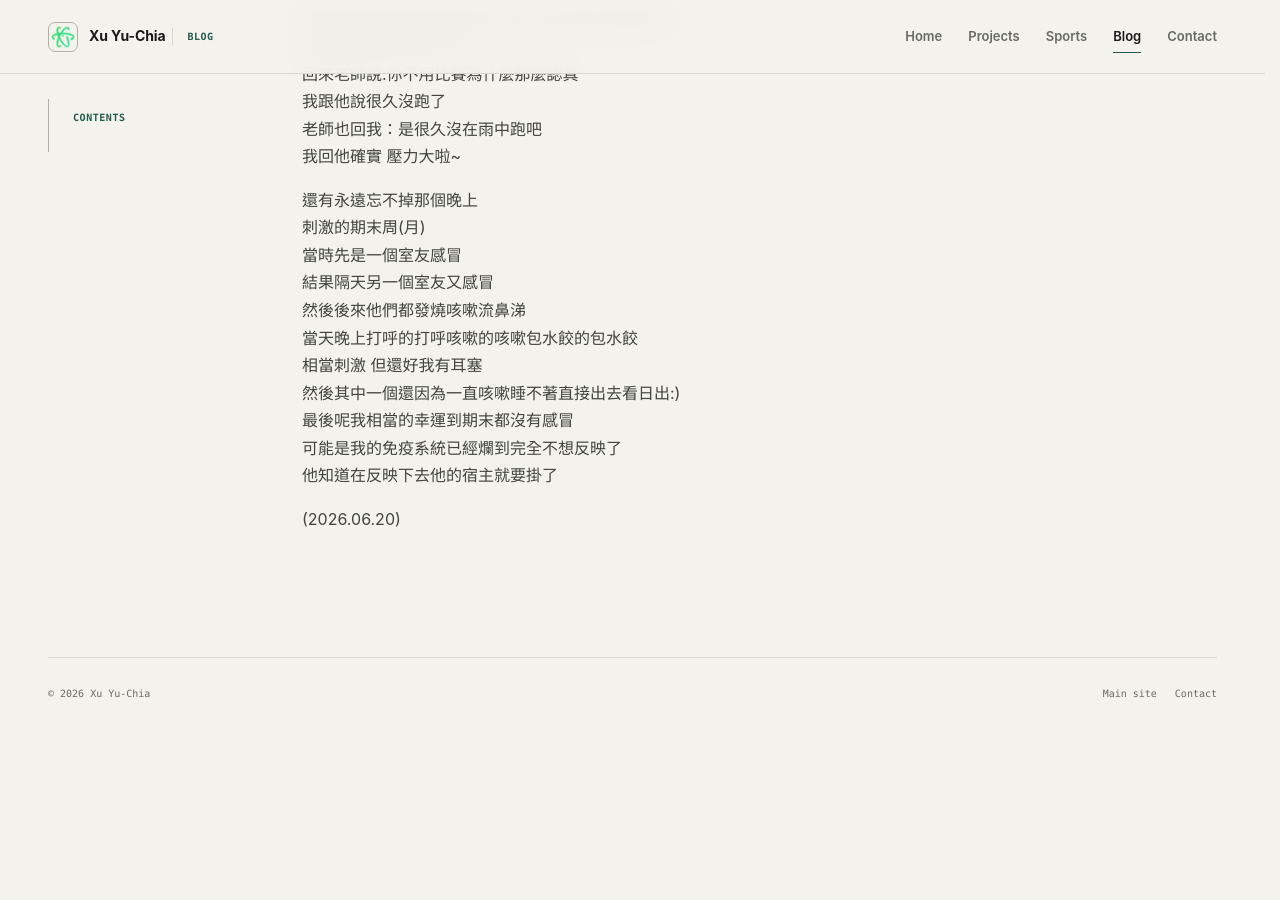
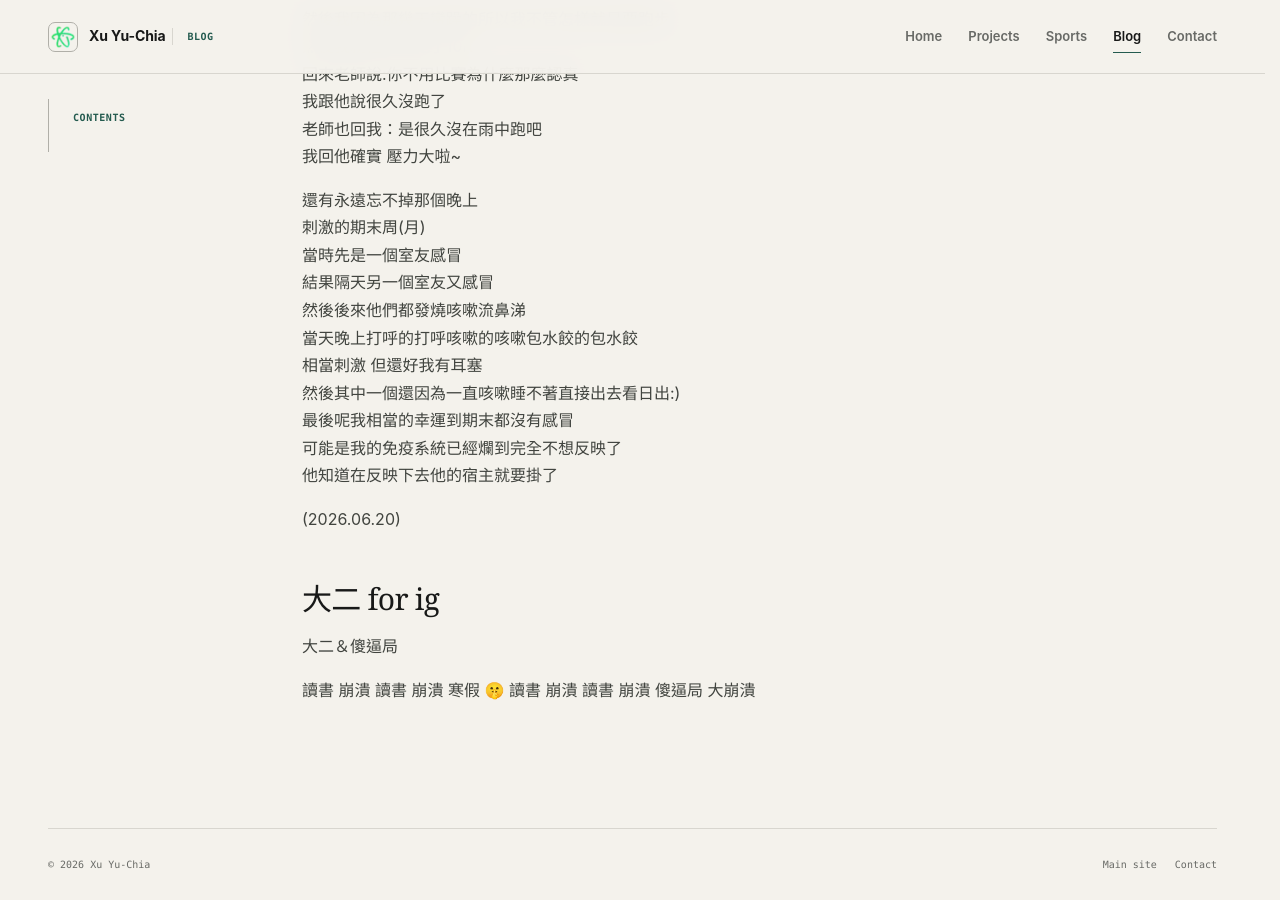
Before and after one commit to xu-yu-chia/blog, a Jekyll site: the page built from _posts/2026-01-03-univ_life_year2.md, in a window 1280 px wide and 900 px high, scrolled down 3502 px. Built offline with Jekyll 4.4.1, drawn with Linux system fonts in a browser that asks for light colours; our own code applies the rules of GitHub Pages for plain Markdown files; before the commit the page ends 4231 px from its top, so only the background shows below that.

Commit message:
Add .DS_Store files and update year2 post
Add macOS .DS_Store files at repository root, _site, and tags. Append a new "## 大二 for ig" section with short Chinese notes to _posts/2026-01-03-univ_life_year2.md and ensure a trailing newline. No other changes.

```diff
--- a/_posts/2026-01-03-univ_life_year2.md
+++ b/_posts/2026-01-03-univ_life_year2.md
@@ -113,3 +113,10 @@ hidden: false
 他知道在反映下去他的宿主就要掛了
 
 (2026.06.20)
+
+
+
+## 大二 for ig
+大二＆傻逼局
+
+讀書 崩潰 讀書 崩潰 寒假 🤫 讀書 崩潰 讀書 崩潰 傻逼局 大崩潰
```
Also changed, not shown: 3 other files.
